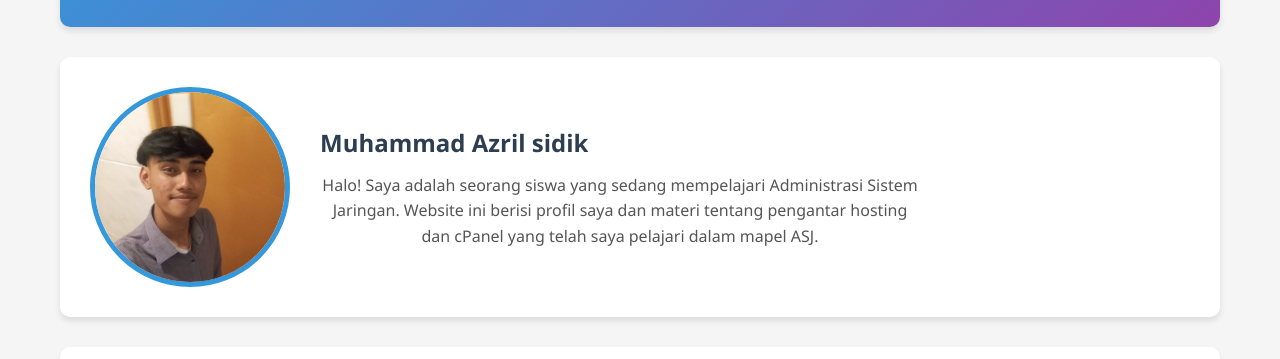
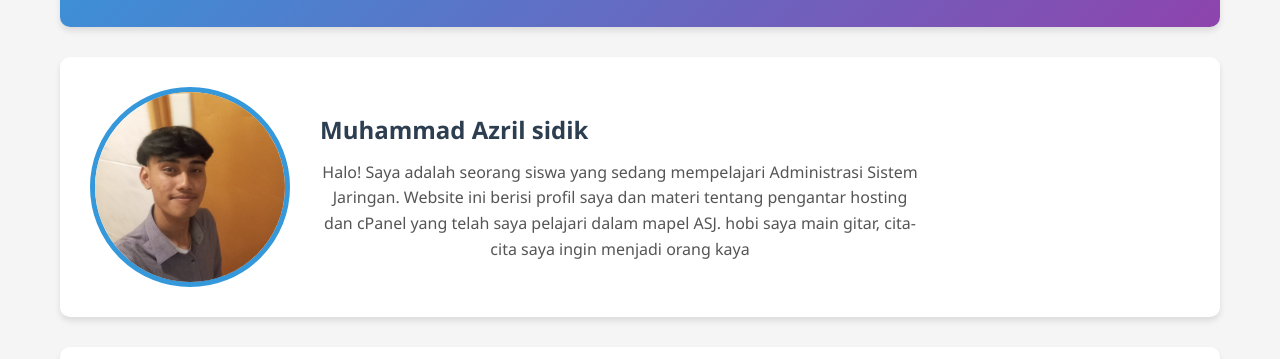
Before and after one commit to azriel75los/asj, a plain HTML site: page index.html in a window 1280 px wide. Shown: the part 158-517 px from the top of the page. Drawn offline with Linux system fonts and the light colour scheme.

Commit message:
Update index.html
Signed-off-by: azriel75los <lijakidis@gmail.com>

```diff
--- a/index.html
+++ b/index.html
@@ -156,7 +156,7 @@
             <img src="j.jpeg" alt="Foto Profil" class="profile-img">
             <div>
                 <h2>Muhammad Azril sidik</h2>
-                <p>Halo! Saya adalah seorang siswa yang sedang mempelajari Administrasi Sistem Jaringan. Website ini berisi profil saya dan materi tentang pengantar hosting dan cPanel yang telah saya pelajari dalam mapel ASJ.</p>
+                <p>Halo! Saya adalah seorang siswa yang sedang mempelajari Administrasi Sistem Jaringan. Website ini berisi profil saya dan materi tentang pengantar hosting dan cPanel yang telah saya pelajari dalam mapel ASJ. hobi saya main gitar, cita-cita saya ingin menjadi orang kaya</p>
             </div>
         </section>
 
```
